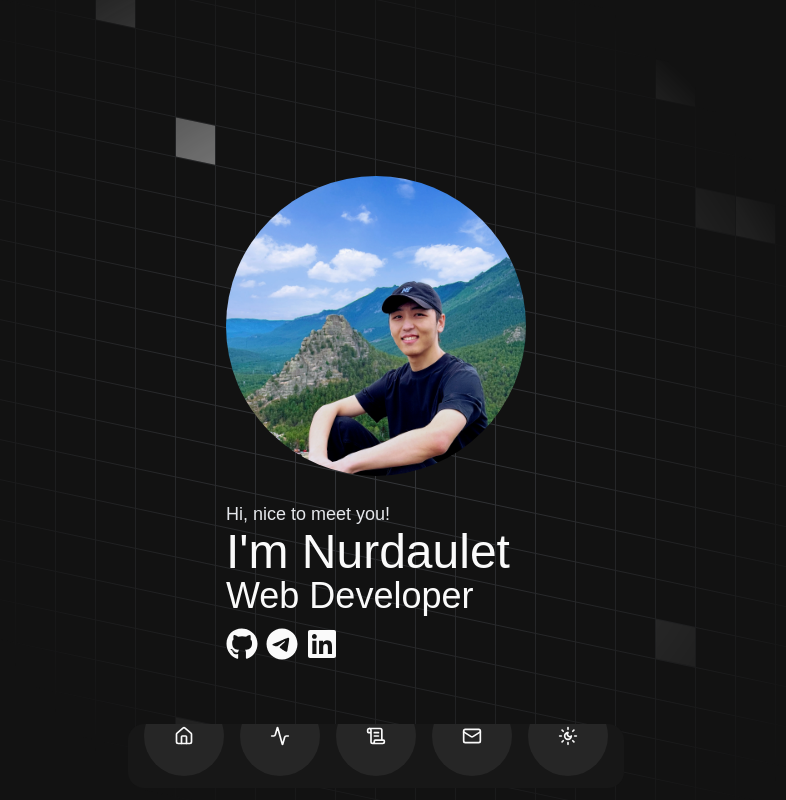
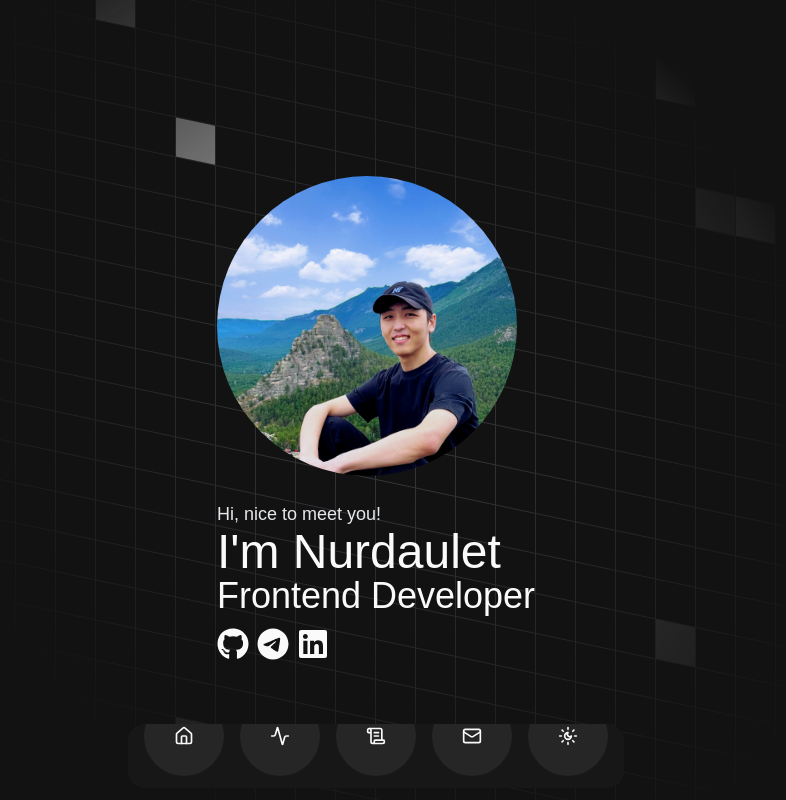
Before and after one commit to ornur/portfolio, a Next.js app: page / in a window 1280 px wide. Shown: the top 800 px of the page, without its empty margins (264-1050 px from the left). Built offline with nearby package versions, Linux system fonts and the light colour scheme.

Commit message:
Update job title in Hero component to reflect current role as Frontend Developer

```diff
--- a/components/Hero.tsx
+++ b/components/Hero.tsx
@@ -37,7 +37,7 @@
         </div>
         <div className="flex space-x-3 items-center">
           <BoxReveal boxColor="black" duration={0.5}>
-            <h2 className="text-2xl md:text-4xl font-medium">Web Developer</h2>
+            <h2 className="text-2xl md:text-4xl font-medium">Frontend Developer</h2>
           </BoxReveal>
         </div>
       </div>
```
